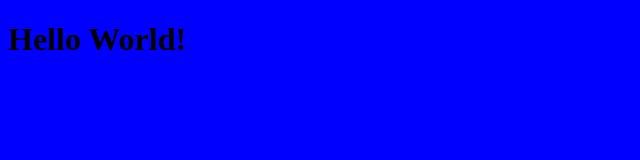
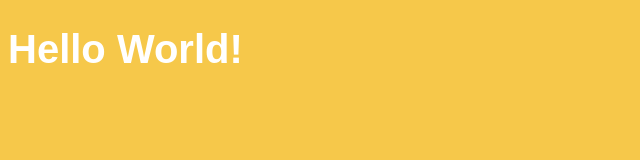
Before and after one commit to tbraeck/my-personal-website, a plain HTML site: page index.html in a window 1280 px wide. Shown: the whole page, without its empty margins (0-640 px from the left). Drawn offline with Linux system fonts and the light colour scheme.

Commit message:
add style.css, connect to index.html

```diff
--- a/style.css
+++ b/style.css
@@ -1,3 +1,11 @@
 body {
-    background: blue;
+    background: rgb(246, 200, 74);
 }
+
+h1 {
+    font-family: Arial, Helvetica, sans-serif;
+    font-size: 40px;
+    color: white;
+
+
+}
```
